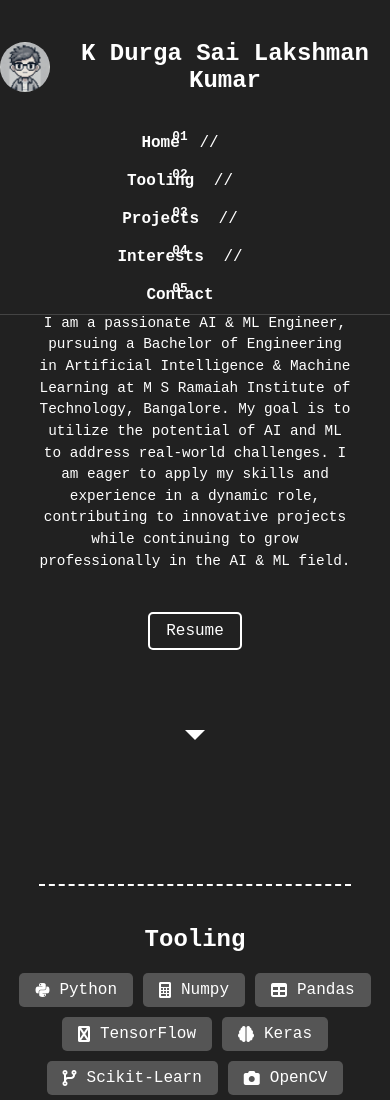
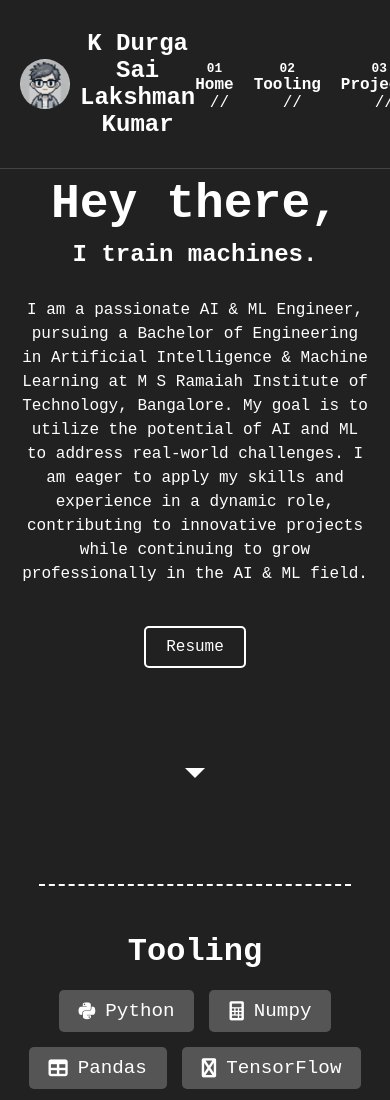
Before and after one commit to lakshman52264/landing-page, a plain HTML site: page index.html in a window 390 px wide. Shown: the top 1100 px of the page. Drawn offline with nearby package versions, Linux system fonts and the light colour scheme.

Commit message:
Update style.css

```diff
--- a/style.css
+++ b/style.css
@@ -24,7 +24,6 @@ header {
     align-items: center;
     border-bottom: 1px solid #444;
     z-index: 1000; /* Ensure header is on top */
-    flex-wrap: wrap;
 }
 header nav {
     margin-right: 30px; /* Move navigation to the left */
@@ -85,10 +84,6 @@ header nav ul li:not(:last-child)::after {
 }
 header nav ul li a.active {
     color: #f39c12;
-}
-section {
-    width: 100%;
-    padding: 20px;
 }
 #main-content {
     margin-top: 70px; /* Adjusted margin-top to align with the shorter header */
@@ -301,72 +296,3 @@ section {
     color: #333;
     transform: translateY(-3px); /* Lift effect */
 }
-
-/* Media Queries */
-@media (max-width: 768px) {
-    header {
-        flex-direction: column;
-        padding: 10px 10px;
-    }
-
-    header #profile {
-        margin: 10px 0;
-    }
-
-    header nav ul {
-        flex-direction: column;
-        gap: 10px;
-    }
-
-    header nav ul li a {
-        padding-top: 10px;
-    }
-
-    #main-content h1 {
-        font-size: 2em;
-    }
-
-    #main-content h2 {
-        font-size: 1.2em;
-    }
-
-    #main-content p {
-        font-size: 0.9em;
-        max-width: 90%;
-    }
-
-    .button {
-        padding: 8px 16px;
-    }
-
-    .arrow-down {
-        margin-top: 60px;
-    }
-
-    #tooling h2, #projects h2, #contact h2, #fields-of-interest h2 {
-        font-size: 1.5em;
-    }
-
-    #tooling ul {
-        gap: 10px;
-    }
-
-    #tooling ul li {
-        font-size: 1em;
-        padding: 8px 16px;
-    }
-
-    #projects .project {
-        padding: 16px;
-        font-size: 0.9em;
-    }
-
-    .card {
-        width: 200px;
-        padding: 16px;
-    }
-
-    #contact p {
-        font-size: 1em;
-    }
-}
```
